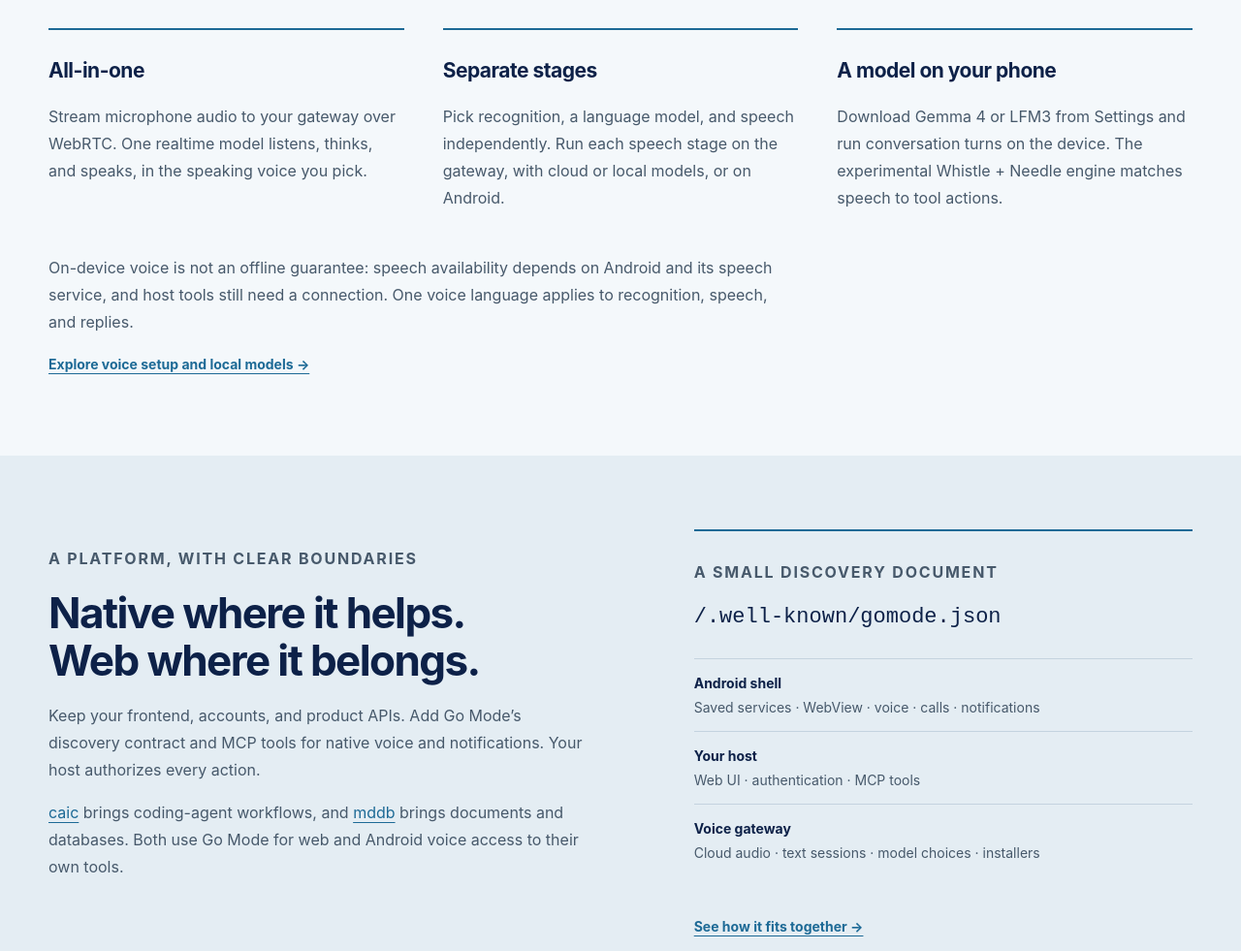
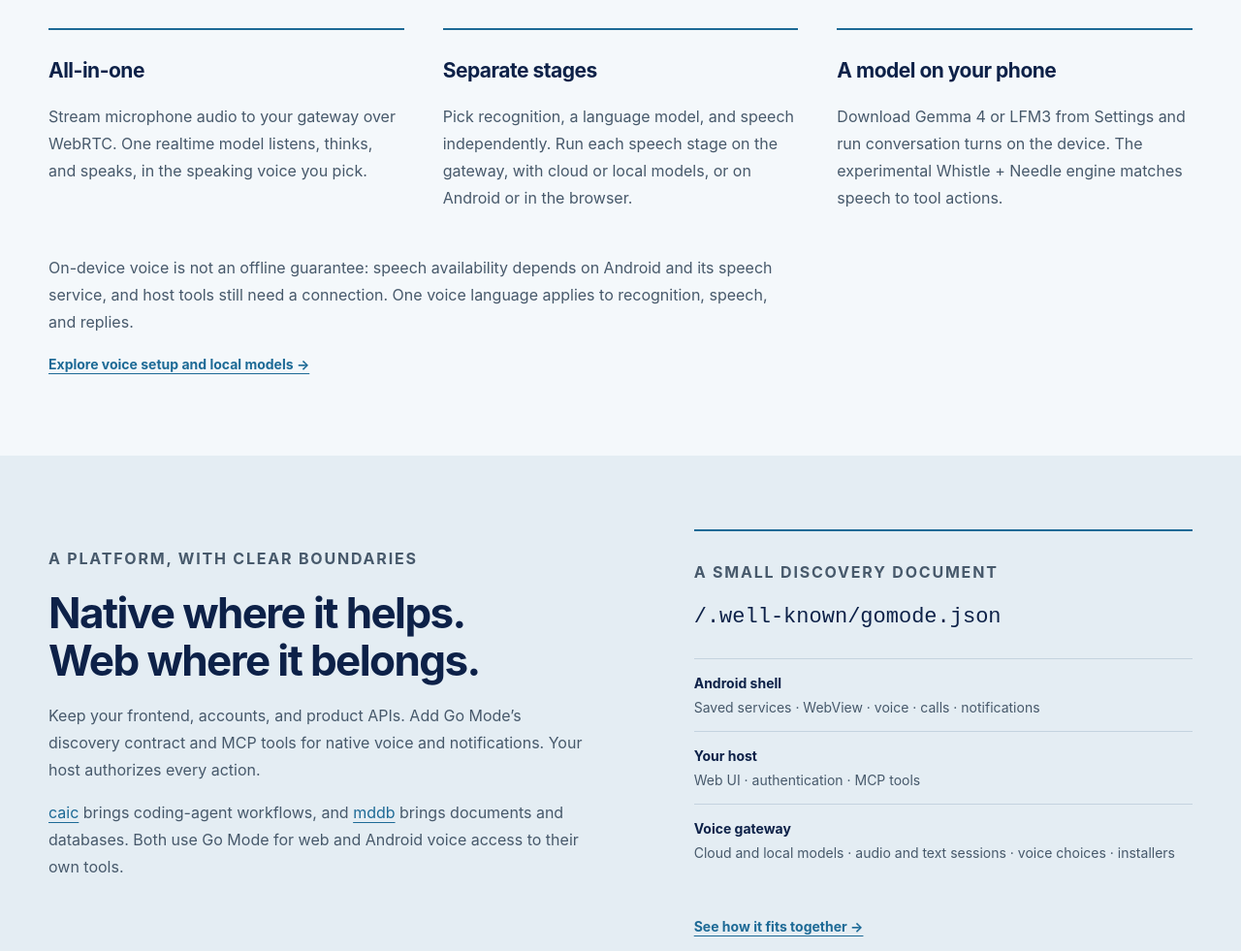
Before and after one commit to gomodedev/gomode.dev, a website: page public/index.html in a window 1280 px wide. Shown: the part 1541-2522 px from the top of the page at 97% size. Drawn offline with Linux system fonts and the light colour scheme.

Commit message:
Sync the landing page and caic captures for the next Go Mode release
Separate stages can run speech in the browser as well as on Android, and
the voice gateway serves local models beside cloud ones. Import the caic
a987cbf host captures, which show the current thinking icon, sidebar
collapse placement, and relative tool paths.

```diff
--- a/public/index.html
+++ b/public/index.html
@@ -122,7 +122,7 @@
             <h3>Separate stages</h3>
             <p>
               Pick recognition, a language model, and speech independently. Run each speech stage on the gateway, with
-              cloud or local models, or on Android.
+              cloud or local models, or on Android or in the browser.
             </p>
           </article>
           <article>
@@ -170,7 +170,7 @@
               </div>
               <div>
                 <dt>Voice gateway</dt>
-                <dd>Cloud audio · text sessions · model choices · installers</dd>
+                <dd>Cloud and local models · audio and text sessions · voice choices · installers</dd>
               </div>
             </dl>
             <a href="https://docs.gomode.dev/guide/architecture">See how it fits together →</a>
```
Also changed, not shown: public/screenshots/caic-mobile-dark.webp, public/screenshots/caic-mobile-light.webp, public/screenshots/caic-tasks-dark.webp, public/screenshots/caic-tasks-light.webp.
